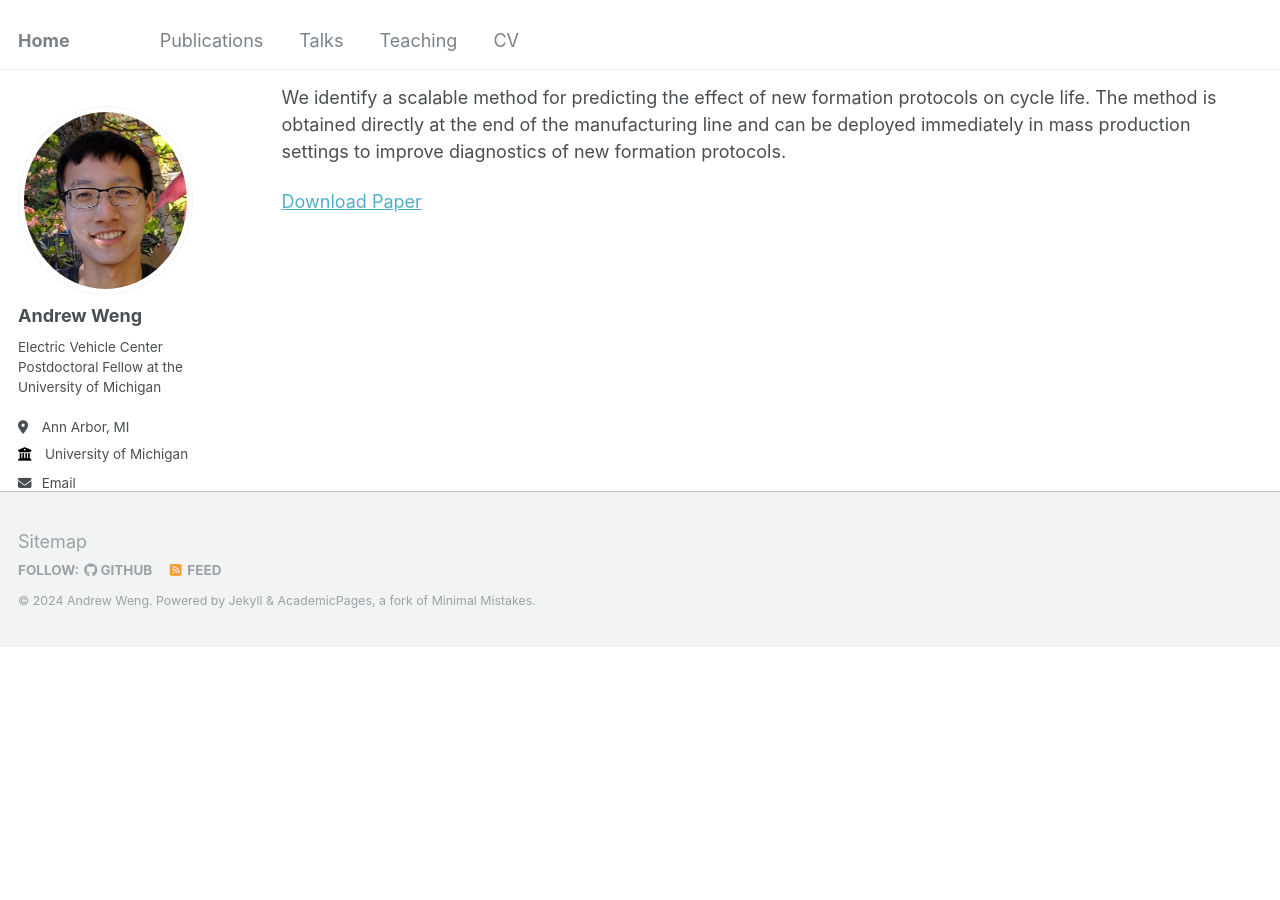
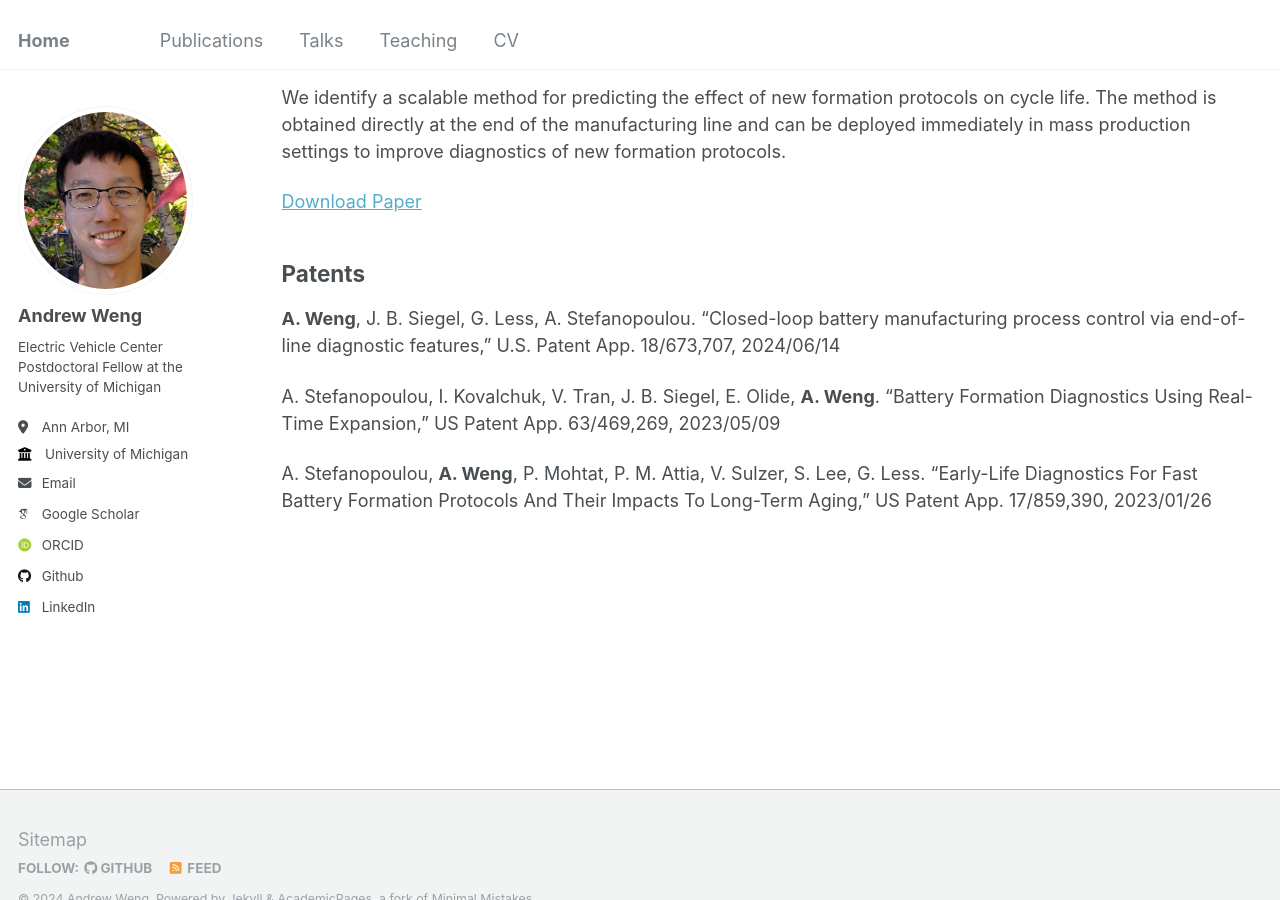
Before and after one commit to wengandrew/wengandrew.github.io, a Jekyll site: the page built from _pages/publications.html, in a window 1280 px wide and 900 px high, scrolled down 2497 px. Built offline with Jekyll 4.4.1, drawn with Linux system fonts in a browser that asks for light colours; some web fonts are replaced; before the commit the page ends 3143 px from its top, so only the background shows below that.

Commit message:
Added patents

```diff
--- a/_pages/publications.html
+++ b/_pages/publications.html
@@ -31,3 +31,11 @@ author_profile: true
     {% include archive-single.html %}
   {% endfor %}
 {% endif %}
+
+<h2 id="patents">
+    Patents
+</h2>
+
+<p><strong>A. Weng</strong>, J. B. Siegel, G. Less, A. Stefanopoulou. “Closed-loop battery manufacturing process control via end-of-line diagnostic features,” U.S. Patent App. 18/673,707, 2024/06/14</p>
+<p>A. Stefanopoulou, I. Kovalchuk, V. Tran, J. B. Siegel, E. Olide, <strong>A. Weng</strong>. “Battery Formation Diagnostics Using Real-Time Expansion,” US Patent App. 63/469,269, 2023/05/09</p>
+<p>A. Stefanopoulou, <strong>A. Weng</strong>, P. Mohtat, P. M. Attia, V. Sulzer, S. Lee, G. Less. “Early-Life Diagnostics For Fast Battery Formation Protocols And Their Impacts To Long-Term Aging,” US Patent App. 17/859,390, 2023/01/26</p>
```
